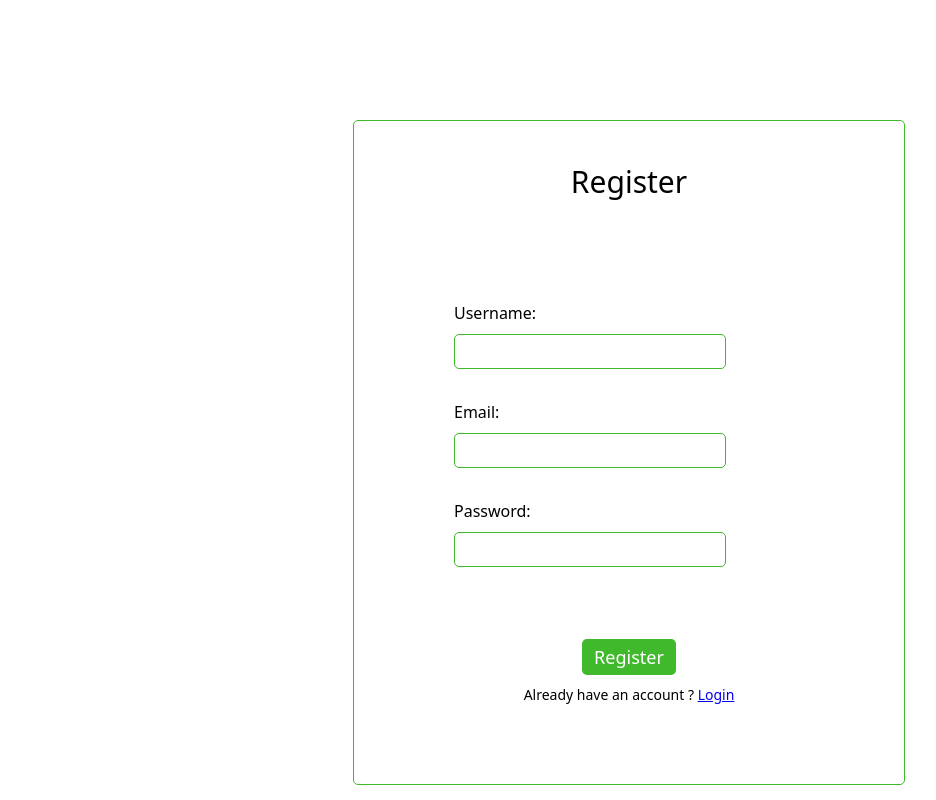
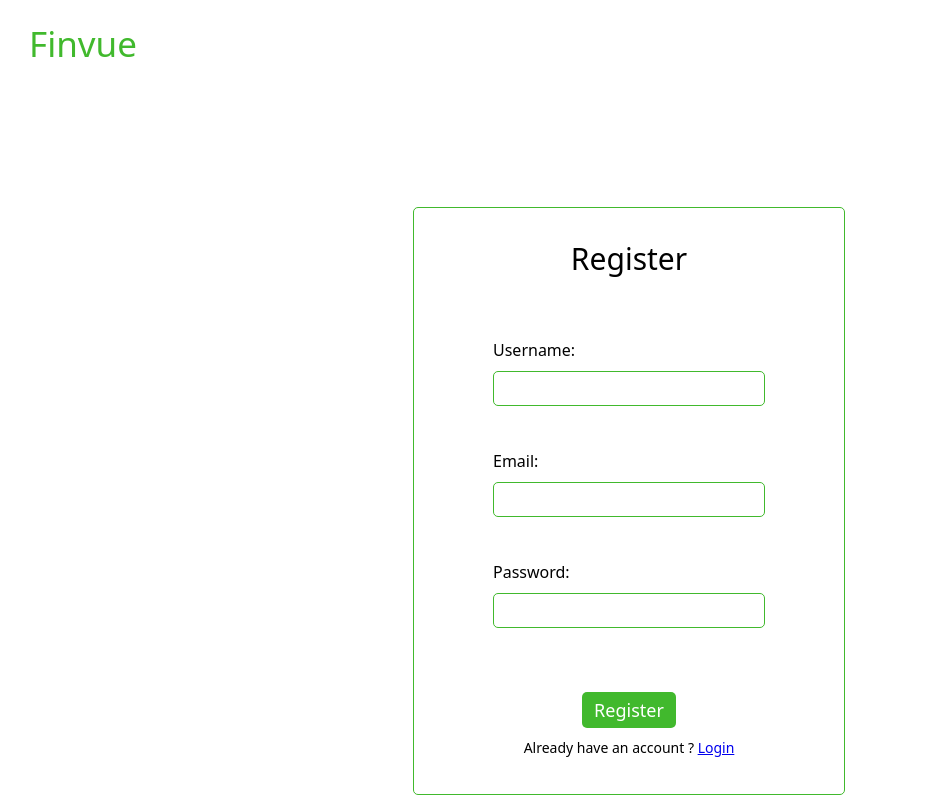
Before and after one commit to Gabrielhzt/FinVue, a React (Create React App) app in the folder client/: page /register in a window 1280 px wide. Shown: the whole page, without its empty margins (11-947 px from the left). Built offline with nearby package versions, Linux system fonts and the light colour scheme.

Commit message:
Change the design of the login and rester page

```diff
--- a/client/src/Pages/Login/Login.js
+++ b/client/src/Pages/Login/Login.js
@@ -49,11 +49,12 @@ const Login = () => {
 
     return (
         <div>
-            <h1 className="Title-2">Finvue</h1>
+            <h1 className="Title-3">Finvue</h1>
             <div className="center">
-                <div className="login">
+                <div className="register">
                     <h2 className="title-login">Login</h2>
-                    <form onSubmit={handleLogin}>
+                    <form className="form1" onSubmit={handleLogin}>
+                        <div>
                             <label htmlFor="email" className="label">Email:</label>
                             <br />
                             <input
@@ -65,8 +66,10 @@ const Login = () => {
                                 required
                                 className="input"
                             />
+                        </div>
                         <br />
                         <br />
+                        <div>
                             <label htmlFor="password" className="label">Password:</label>
                             <br />
                             <input
@@ -78,6 +81,7 @@ const Login = () => {
                                 required
                                 className="input"
                             />
+                        </div>
                         <br />
                         <br />
                         <div className="center-2">
--- a/client/src/Pages/Register/Register.css
+++ b/client/src/Pages/Register/Register.css
@@ -2,6 +2,19 @@
     color: #41B92D;
     font-size: 35px;
     padding: 20px 40px;
+}
+
+.Title-3 {
+    color: #41B92D;
+    font-size: 35px;
+    padding: 20px 40px;
+}
+
+.form1 {
+    display: flex;
+    flex-direction: column;
+    align-items: center;
+    background-color: transparent;
 }
 
 .center {
@@ -11,17 +24,18 @@
 }
 
 .title-register {
-    margin-bottom: 60px;
+    margin-bottom: 20px;
     font-size: 30px;
 }
 
 .register {
     border: 1.5px solid #41B92D;
     border-radius: 5px;
-    padding: 40px 60px;
+    padding: 30px 0 0;
     display: flex;
     flex-direction: column;
     align-items: center;
+
 }
 
 .label {
@@ -35,7 +49,7 @@
     font-weight: 300;
     padding: 5px 10px;
     width: 250px;
-    margin: 10px 0;
+    margin: 10px 0 0;
 }
 
 .center-2 {
@@ -44,7 +58,7 @@
     justify-content: center;
     align-items: center;
     gap: 10px;
-    margin-top: 40px;
+    margin-top:20px;
 }
 
 .center-2 p {
--- a/client/src/Pages/Register/Register.js
+++ b/client/src/Pages/Register/Register.js
@@ -51,11 +51,12 @@ const Register = () => {
 
     return (
         <div>
-            <h1 className="Title-2">Finvue</h1>
+            <h1 className="Title-3">Finvue</h1>
             <div className="center">
                 <div className="register">
                     <h2 className="title-register">Register</h2>
-                    <form onSubmit={handleRegister}>
+                    <form className="form1" onSubmit={handleRegister}>
+                        <div>
                             <label htmlFor="username" className="label">Username:</label>
                             <br />
                             <input
@@ -67,8 +68,10 @@ const Register = () => {
                                 required
                                 className="input"
                             />
+                        </div>
                         <br />
                         <br />
+                        <div>
                             <label htmlFor="email" className="label">Email:</label>
                             <br />
                             <input
@@ -80,8 +83,10 @@ const Register = () => {
                                 required
                                 className="input"
                             />
+                        </div>
                         <br />
                         <br />
+                        <div>
                             <label htmlFor="password" className="label">Password:</label>
                             <br />
                             <input
@@ -93,6 +98,7 @@ const Register = () => {
                                 required
                                 className="input"
                             />
+                        </div>
                         <br />
                         <br />
                         <div className="center-2">
--- a/client/src/Pages/Settings/Settings.js
+++ b/client/src/Pages/Settings/Settings.js
@@ -46,8 +46,11 @@ const Settings = () => {
 
     const handleUpdatePassword = () => {
         if(openPassword) {
-            dispatch(updatePassword(password));
-            setOpenPassword(false);
+            if(password.length > 0) {
+                dispatch(updatePassword(password));
+            }else {
+                setOpenPassword(false);
+            }
         } else {
             setOpenPassword(true);
         }
```
Lines whose indentation alone changed are shown as unchanged.
